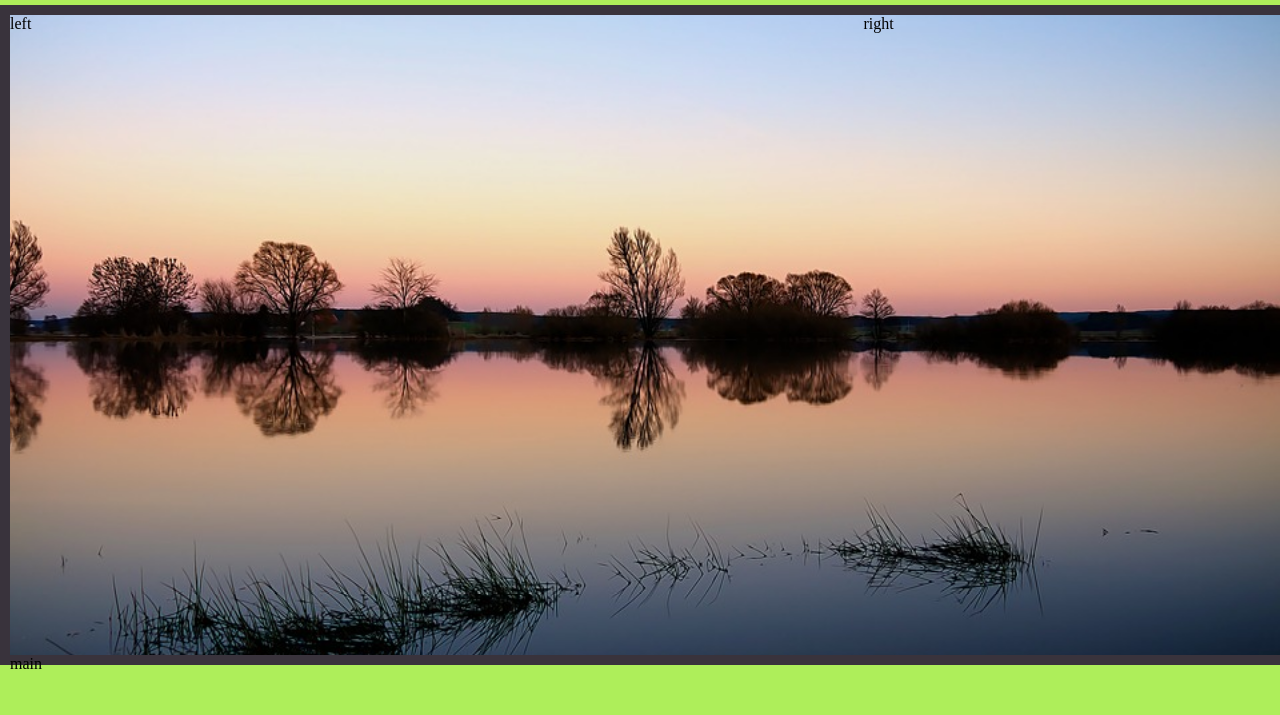
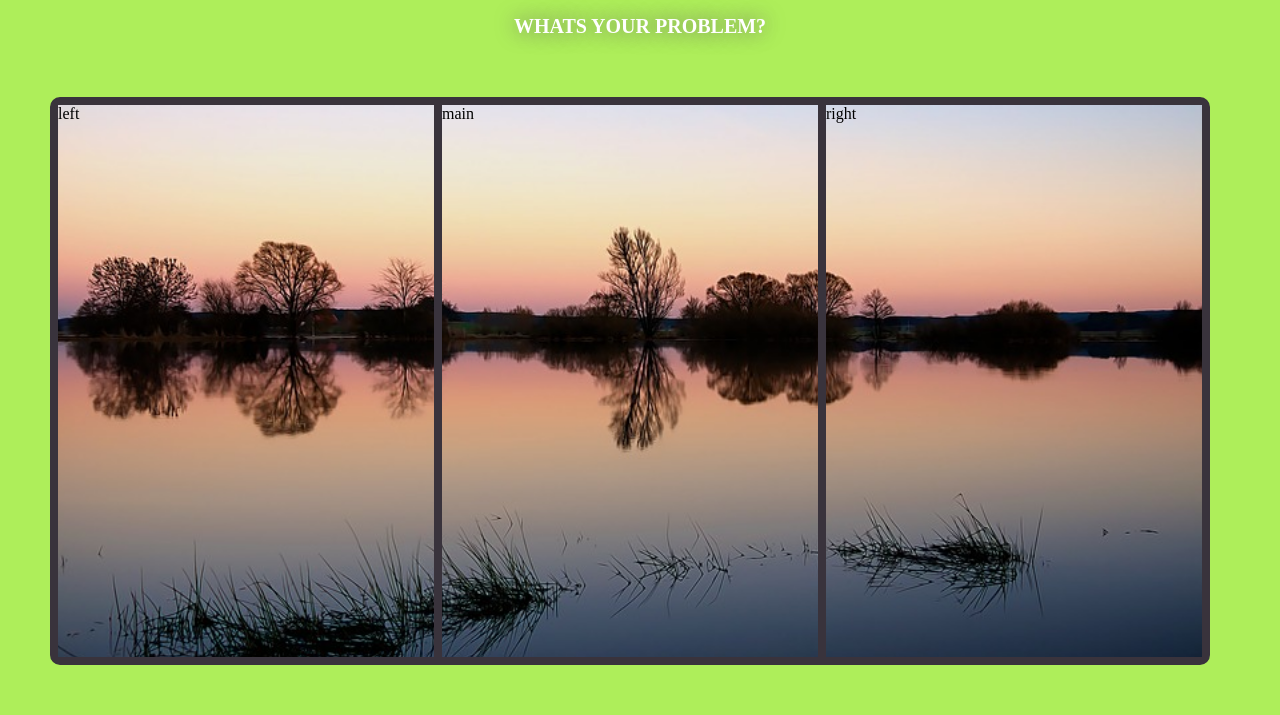
Before and after one commit to leimenghao1991/YourQuestions, an Electron app: page app/index.html in a window 1280 px wide. Shown: the part 85-800 px from the top of the page. Drawn offline with Linux system fonts and the light colour scheme.

Commit message:
三等分加标题

```diff
--- a/app/css/homepage.css
+++ b/app/css/homepage.css
@@ -2,15 +2,34 @@ html,
 body {
     height: 100%;
     width: 100%;
+    background: #aeee5a;
+}
+
+body,
+p,
+div {
+    padding: 0;
     margin: 0;
 }
 
-body {
-    background: #aeee5a;
-    height: 100%;
+.center {
+    text-align: center;
 }
 
-.round-corner {}
+.title_size {
+    font-size: 50px;
+    font-weight: bold;
+    color: #ffffff;
+    text-shadow: 0 0 20px #666;
+}
+
+.title_size .title_sub {
+    font-size: 20px;
+}
+
+.title_content{
+	height: 30%;
+}
 
 #main-bg {
     height: 100%;
@@ -19,32 +38,25 @@ body {
 }
 
 #content-bg {
+    bottom: 50px;
+    height: 70%;
+    width: 90%;
+    background: url('../img/content-bg.jpg') no-repeat center fixed;
+    border: 4px solid #39333c;
+    background-size: cover;
+    margin: 0 50px auto;
+    left: 0;
+    right: 0;
     position: absolute;
-    bottom: 50px;
-    height: 80%;
-    width: 100%;
-    background: url('../img/content-bg.jpg') no-repeat center fixed;
-    border: 10px solid #39333c;
-    background-size: cover;
-    position: absolute;
+    display: flex;
+    border-radius: 10px;
 }
 
 #mid-part,
 #left-part,
 #right-part {
-    width: 33.33%;
     height: 100%;
-    border: solid /*#39333c*/#ff0000;
-    border-left: 20px;
-    border-right: 20px;
-    border-bottom: 50px;
-    border-top: 50px;
+    border: solid 4px #39333c;
+    flex: 1;
+    box-sizing: border-box;
 }
-
-#left-part {
-    float: left;
-}
-
-#right-part {
-    float: right;
-}
--- a/app/index.html
+++ b/app/index.html
@@ -8,10 +8,15 @@
 
 <body>
     <div id="main-bg">
-        <div id= "content-bg">
+        <div class="title_content center title_size">
+            <span class="title_main">你的问题呢?</span>
+            <br>
+            <span class="title_sub">WHATS YOUR PROBLEM?</span>
+        </div>
+        <div id="content-bg">
             <div id="left-part">left</div>
+            <div id="mid-part">main</div>
             <div id="right-part">right</div>
-            <div id="mid-part">main</div>
         </div>
     </div>
 </body>
```
